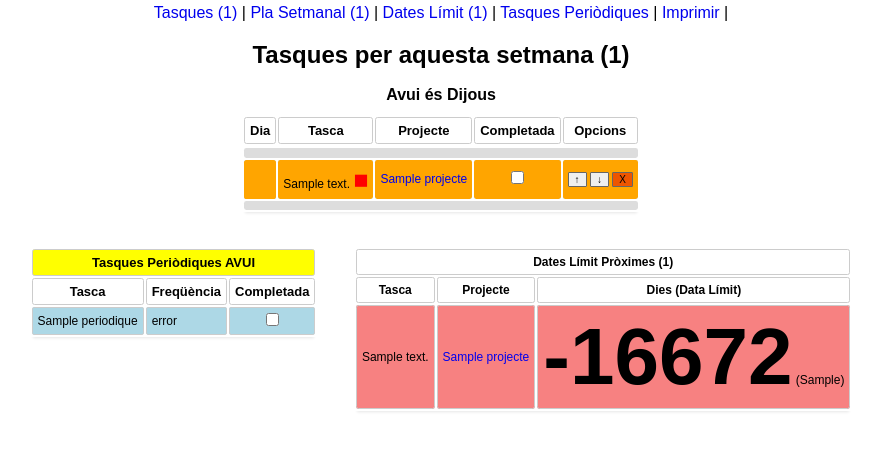
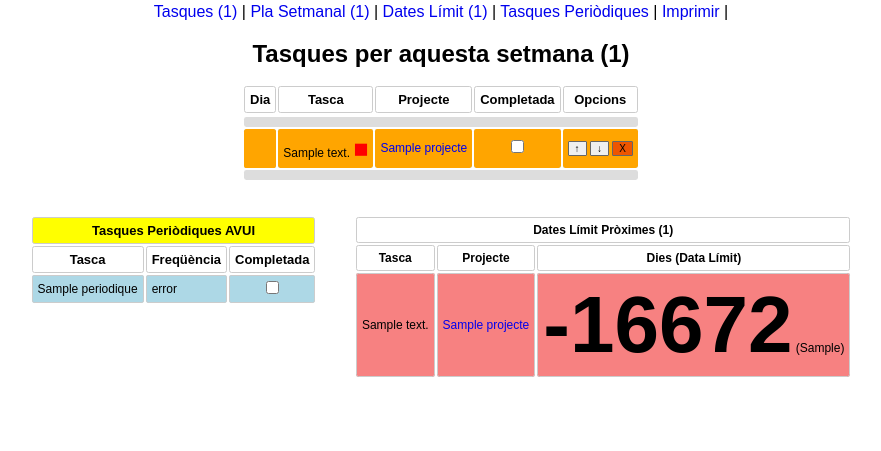
Before and after one commit to holalluis/tasques, a PHP site: page /pla.php in a window 1280 px wide. Shown: the top 451 px of the page, without its empty margins (199-1080 px from the left). Run offline with PHP 8.4, Linux system fonts and the light colour scheme; tables that the repository leaves empty or names only in its code hold one stand-in row (values such as "Sample post"); data that the repository does not hold is empty.

Commit message:
canvis estetics

```diff
--- a/alertes.php
+++ b/alertes.php
@@ -6,7 +6,7 @@
 	}
 </style>
 
-<table id=alertes cellpadding=5 style="box-shadow:0 4px 3px -3px rgba(0,0,0,0.1)">
+<table id=alertes cellpadding=5>
 	<?php
 		//llista de deadlines amb menys de 7 dies
 		$sql="	SELECT *
--- a/deadlines.php
+++ b/deadlines.php
@@ -48,7 +48,7 @@
 <?php include 'menu.php' ?>
 <h2> Dates límit (<?php echo mysql_num_rows(mysql_query("SELECT 1 FROM deadlines")) ?>) </h2>
 
-<table cellpadding=5 style="box-shadow:0 4px 3px -3px rgba(0,0,0,0.1)">
+<table cellpadding=5>
 	<tr>
 		<th>Tasca
 		<th>Projecte
--- a/estils.css
+++ b/estils.css
@@ -4,7 +4,7 @@ h2,h4{margin:0.7em}
 /* table{border-collapse:collapse} */
 
 div{
-	padding:0.15em;
+	padding:0.1em;
 	margin:0.1em;
 	border-radius:0.1em;
 }
@@ -30,10 +30,9 @@ div.projecte{
 	display:inline-block;
 	vertical-align:top;
 	max-height:200px;
-	max-width:34%;
+	width:19%;
 	overflow:hidden;
 	overflow-y:auto;
-	box-shadow:0 4px 3px -3px rgba(0,0,0,0.1);
 }
 
 div.projecte:hover { background-color:#F7F8E0; }
--- a/index.php
+++ b/index.php
@@ -63,6 +63,7 @@
 	 style="display:none;font-size:12px;background-color:#eee;border:1px solid #ccc">
 	<table style="margin:0px;padding:0px">
 		<tr>
+			<td><span style=font-size:20px;color:yellow>&#9632</span>Àrea actual
 			<td><span style=font-size:20px;color:white>&#9632</span>Projecte
 			<td><span style=font-size:20px;color:lightblue>&#9632</span>Tasca
 			<td><span style=font-size:20px;color:orange>&#9632</span>Tasca al pla setmanal
--- a/js/index.js
+++ b/js/index.js
@@ -19,7 +19,9 @@ function tascaProgramada(id)
 function tascaDeadline(id,deadline)
 //posa un quadrat vermell a la tasca per marcar que té deadline
 {
-	document.getElementById('tasca'+id).childNodes[0].innerHTML+=" <span title='"+deadline+"' style=font-size:25px;color:red;margin:0>&#9632</span>"
+	//calcula els dies
+	var dies = Math.ceil(parseInt(new Date(deadline) - new Date())/1000/60/60/24)
+	document.getElementById('tasca'+id).childNodes[0].innerHTML+=" (<b style=color:red>"+dies+" dies</b>)"
 }
 
 function llegenda()
--- a/periodiques.php
+++ b/periodiques.php
@@ -23,7 +23,7 @@
 <h4>Apareixen al pla setmanal</h4>
 
 <!--taula de tasques periodiques-->
-<table cellpadding=5 style="box-shadow:0 4px 3px -3px rgba(0,0,0,0.1)">
+<table cellpadding=5>
 	<tr><th>Tasca			<th>Freqüència &darr;		<th>Opcions
 	<?php
 		$result=mysql_query("SELECT * FROM periodiques ORDER BY freq ASC");
--- a/pla.php
+++ b/pla.php
@@ -28,26 +28,9 @@
 		}
 	</style>
 	<script>
-		function avui()
-		{
-			var avui = new Date()
-			var nom
-			switch(avui.getDay())
-			{
-				case 0: nom="Diumenge";break;
-				case 1: nom="Dilluns";break;
-				case 2: nom="Dimarts";break;
-				case 3: nom="Dimecres";break;
-				case 4: nom="Dijous";break;
-				case 5: nom="Divendres";break;
-				case 6: nom="Dissabte";break;
-			}
-			document.getElementById('avui').innerHTML=nom
-		}
 		function init()
 		{
 			ressaltaDiaActual()
-			avui()
 		}
 		function estatTascaPeriodica(estat,id)
 		//seteja un cookie que marqui la tasca com a completada
@@ -137,8 +120,6 @@
 	Tasques per aquesta setmana (<?php echo mysql_num_rows(mysql_query("SELECT 1 FROM pla_setmanal")) ?>)
 </h2>
 
-<h4>Avui és <span id=avui></span></h4>
-
 <?php
 	function espai()
 	{
@@ -147,7 +128,7 @@
 ?>
 
 <!--tasques programades per aquesta setmana-->
-<table cellpadding=5 style="box-shadow:0 4px 3px -3px rgba(0,0,0,0.1)">
+<table cellpadding=5>
 	<tr> <th>Dia <th>Tasca <th>Projecte <th>Completada <th>Opcions
 	<tr> <?php
 			//totes les tasques del pla setmanal amb tota la seva info associada
@@ -259,7 +240,7 @@
 <div style=margin:1em>
 	<!--periodiques-->
 	<?php include 'funcions.php' ?>
-	<table id=periodiques cellpadding=5 style="box-shadow:0 4px 3px -3px rgba(0,0,0,0.1)">
+	<table id=periodiques cellpadding=5>
 		<tr><th colspan=3 style=background:yellow>Tasques Periòdiques AVUI
 		<tr><th>Tasca<th>Freqüència<th>Completada
 		<?php
```
Also changed, not shown: taulaTasques.php (+12 -13 lines).
